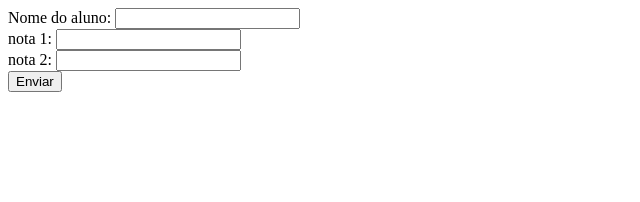
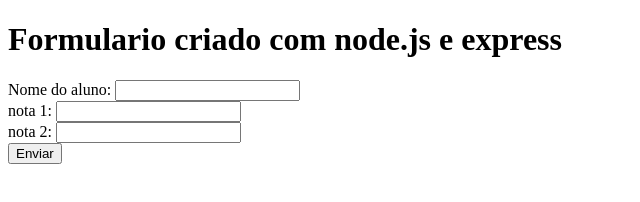
Before and after one commit to JoaoSousa2002/Atividades_Formularios_WEB, a website: page Index.html in a window 1280 px wide. Shown: the whole page, without its empty margins (0-640 px from the left). Drawn offline with Linux system fonts and the light colour scheme.

Commit message:
Uncomment header in Index.html

```diff
--- a/Index.html
+++ b/Index.html
@@ -8,7 +8,7 @@
 </head>
 
 <body>
-    <!-- <h1>Formulario criado com node.js e express</h1> -->
+    <h1>Formulario criado com node.js e express</h1>
 
     <form action="http://localhost:3000/calcular-nota" method="post">
 
```
